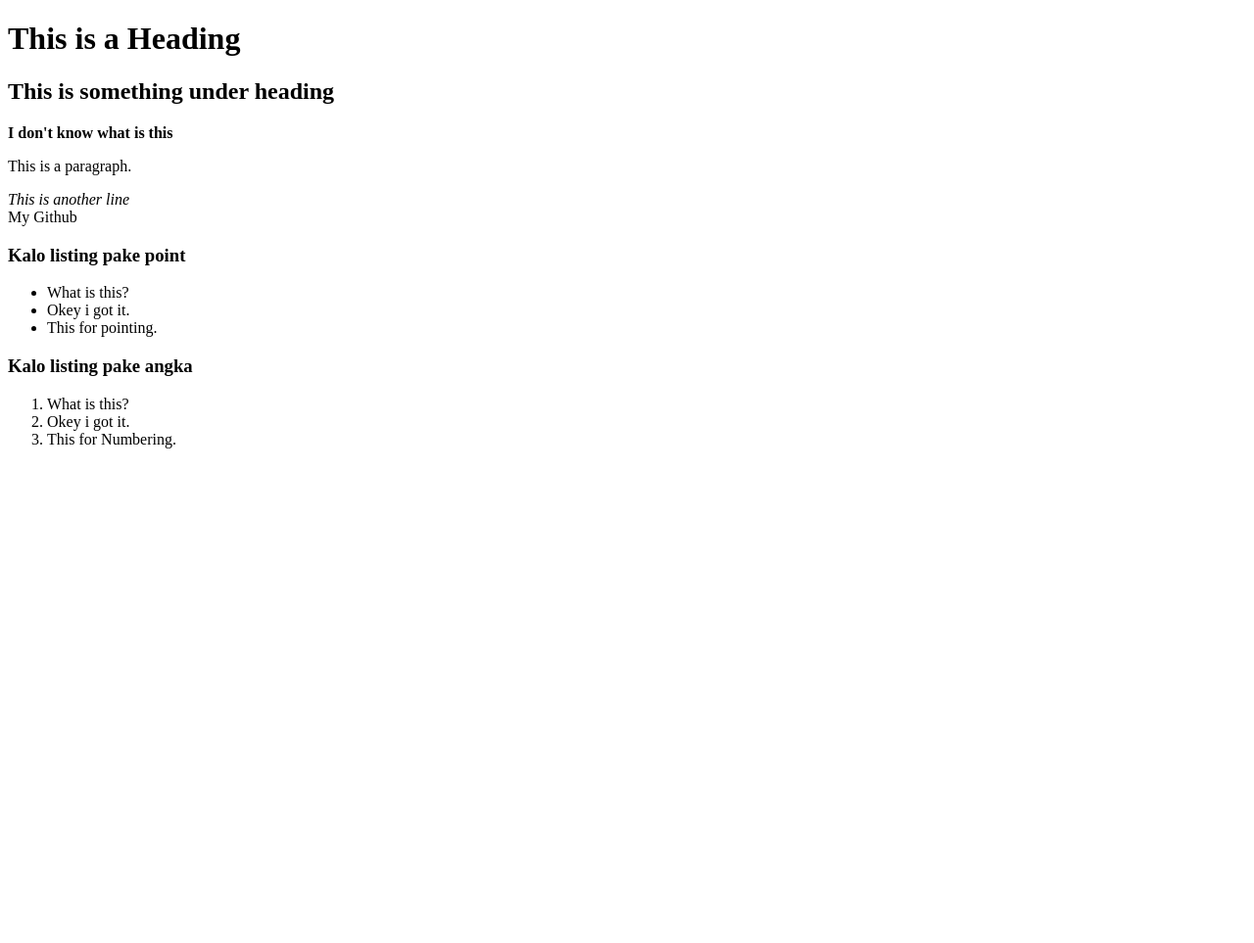
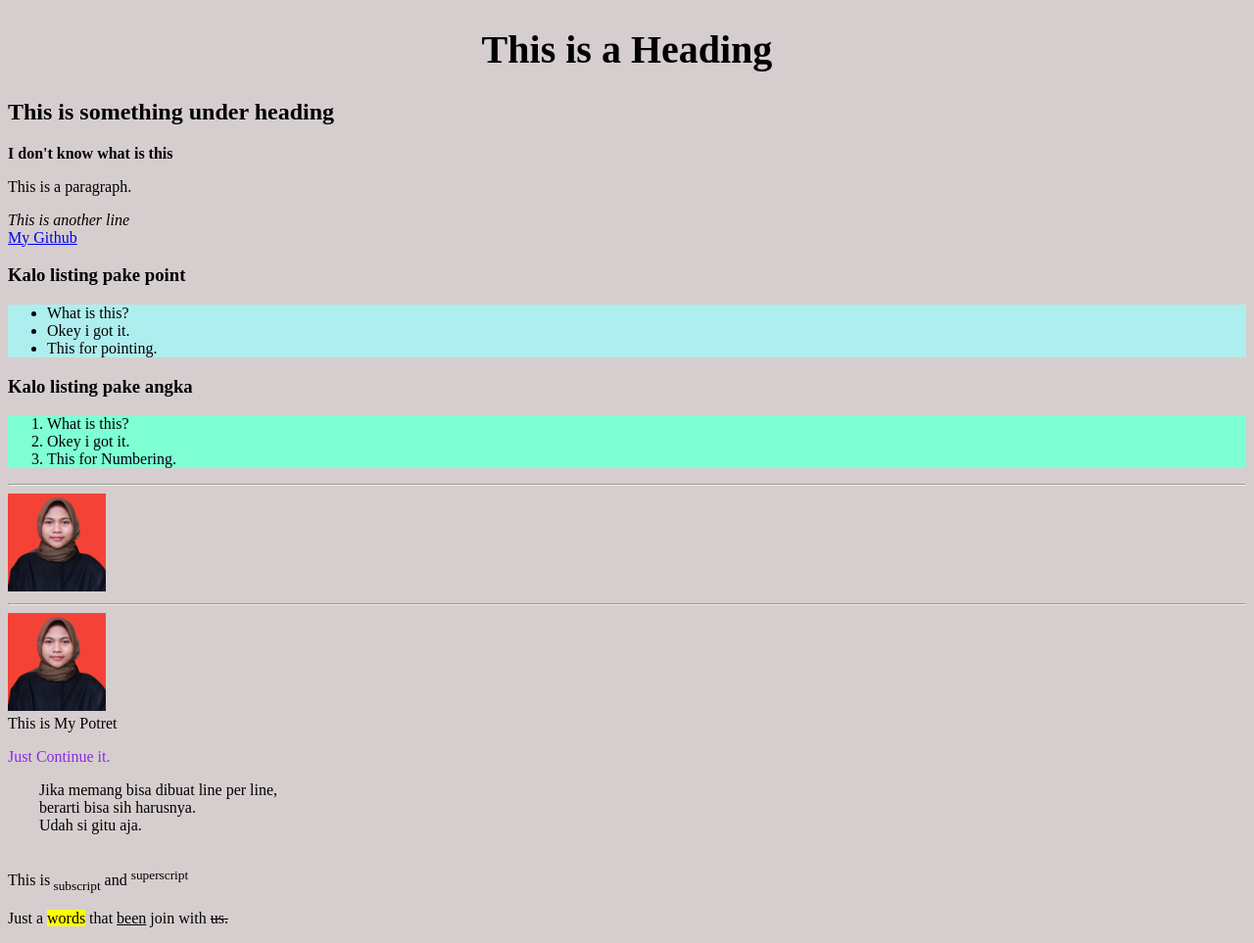
Before and after one commit to ghinarj/project-ghina2, a plain HTML site: page index.html in a window 1280 px wide. Shown: the whole page at 98% size. Before the commit the page ends 800 px from the top, so only its background shows below. Drawn offline with Linux system fonts and the light colour scheme.

Commit message:
changes again

```diff
--- a/index.html
+++ b/index.html
@@ -1,29 +1,41 @@
 <!DOCTYPE html>
-<html>
+<html lang="en">
 <head>
     <title>DDB Telkom</title>
 </head>
-<body>
-    <h1 title="This is real head">This is a Heading</h1>
+<body style="background-color:rgb(214, 206, 206);">
+    <h1 style="font-size:40px; text-align:center" title="This is real head">This is a Heading</h1>
     <h2 title="This is second head">This is something under heading</h2>
     <b title="just bolding">I don't know what is this</b>
     <p title="new paragraph">This is a paragraph.</p>
     <i title="italic line"> This is another line</i>
-    <br title="this is for remove space between >
-        <a href="https://github.com/ghinarj">My Github</a>
-    </br>
+    <br>
+    <a title="link" href=https://github.com/ghinarj>My Github</a>
+
     <h3>Kalo listing pake point</h3>
-    <ul title="make a list with pointing">
+    <ul style="background-color:paleturquoise;" title="make a list with pointing">
         <li>What is this?</li>
         <li>Okey i got it.</li>
         <li>This for pointing.</li>
     </ul>
     <h3>Kalo listing pake angka</h3>
-    <ol title="make a list with numbering">
+    <ol style="background-color: aquamarine;" title="make a list with numbering">
         <li>What is this?</li>
         <li>Okey i got it.</li>
         <li>This for Numbering.</li>
     </ol>
 
+    <hr>
+    <img src="Foto Formal_Ghina Rodhotul Jannah.png" width="100" height="100">
+    <br><hr><img src="Foto Formal_Ghina Rodhotul Jannah.png" alt="My Potret" width="100" height="100">
+    <br>This is My Potret
+    <p style="color:blueviolet;">Just Continue it.</p>
+    <pre style="font-family:'Times New Roman', Times, serif;text-align:left">
+        Jika memang bisa dibuat line per line,
+        berarti bisa sih harusnya.
+        Udah si gitu aja.
+    </pre>
+    <p>This is<sub> subscript</sub> and <sup>superscript</sup></p>
+    <p>Just a <mark>words</mark> that <ins>been</ins> join with <del>us.</del></p>
 </body>
 </html>
```
Also changed, not shown: Foto Bareng.jpg (added), Foto Formal_Ghina Rodhotul Jannah.png (added).
